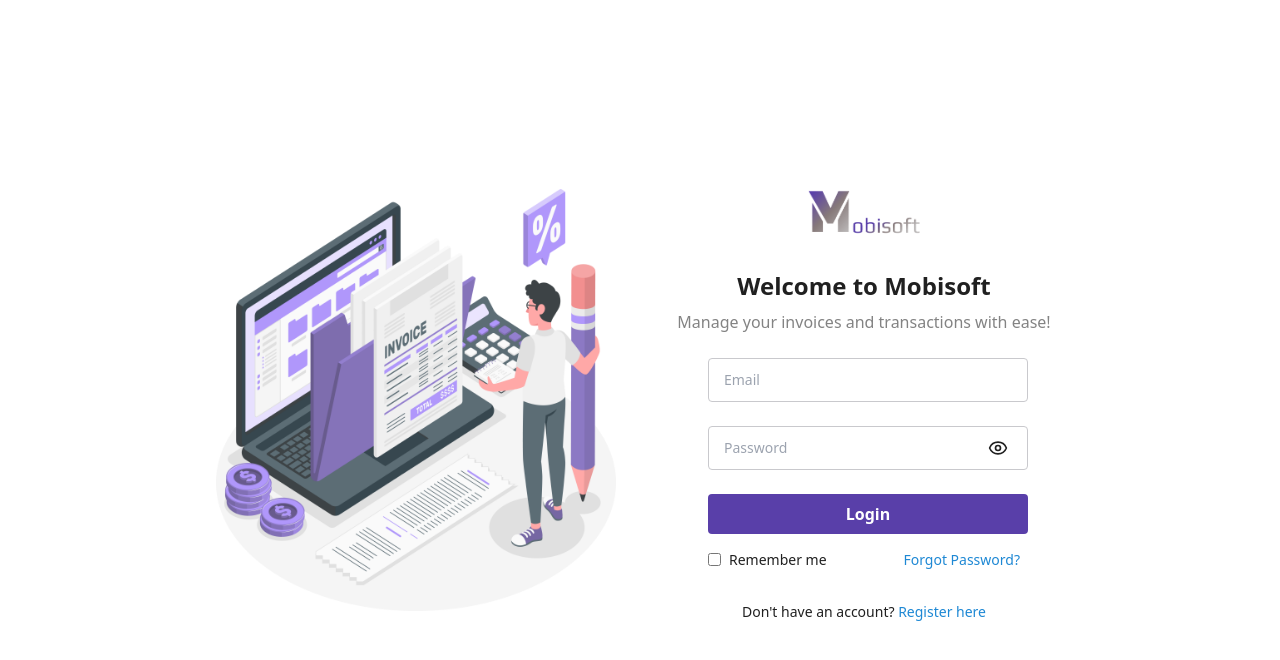
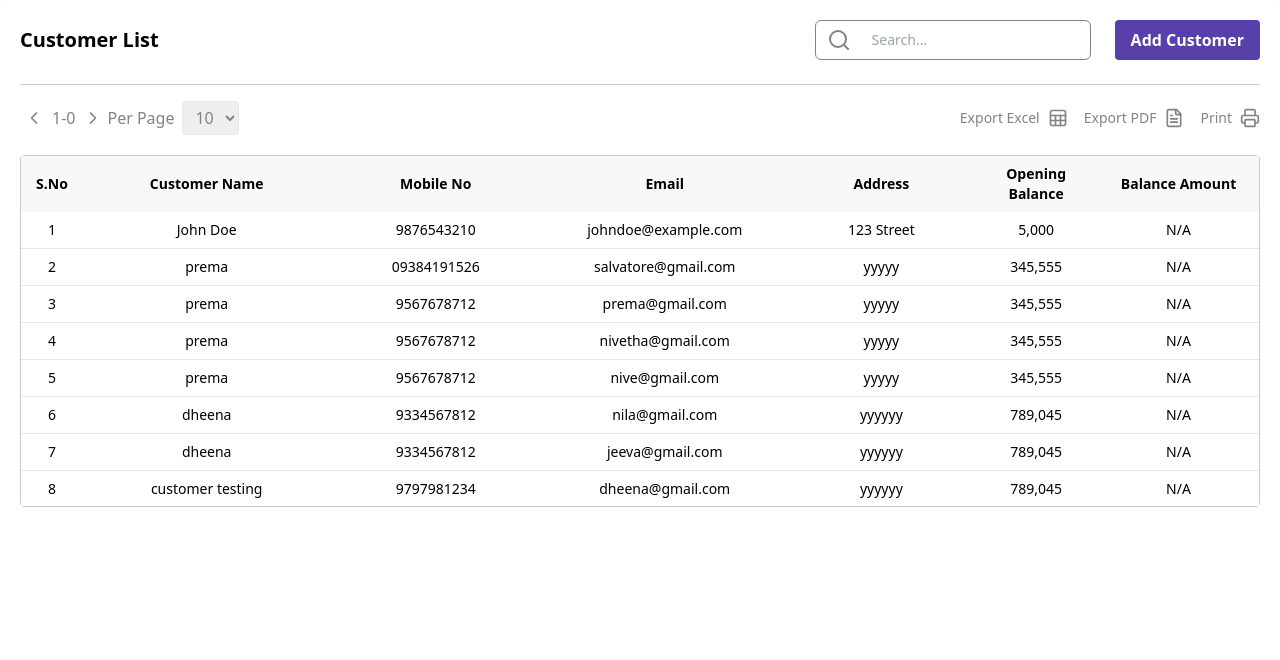
Before and after one commit to NazrinAcademy/BMA_Branch, a React (Vite) app: page / in a window 1280 px wide. Before the commit this address led to /login. Shown: the top 660 px of the page. Built offline with nearby package versions, Linux system fonts and the light colour scheme.

Commit message:
6-3-2025 customer page updated

```diff
--- a/package.json
+++ b/package.json
@@ -18,6 +18,7 @@
     "react-barcode": "^1.5.3",
     "react-datepicker": "^7.6.0",
     "react-dom": "^18.3.1",
+    "react-redux": "^9.2.0",
     "react-router-dom": "^7.1.4",
     "react-select": "^5.9.0",
     "react-to-print": "^3.0.5",
--- a/src/App.jsx
+++ b/src/App.jsx
@@ -1,14 +1,16 @@
 import React from 'react'
 // import '../src/App.css'
-import Route1 from './components/Routes/Route1'
+// import Route1 from './components/Routes/Route1'
 import { Provider } from 'react-redux'
 import store from './redux/Store'
+import Customer from '../src/components/Pages/Contacts/Customer'
 
 const App = () => {
   return (
     <div>
       <Provider store={store}>
-      <Route1/>
+      {/* <Route1/> */}
+      <Customer/>
       </Provider>
     </div>
   )
--- a/src/components/Pages/Contacts/Customer.jsx
+++ b/src/components/Pages/Contacts/Customer.jsx
@@ -163,33 +163,42 @@
 	const { userDetails } = useSelector((state) => state.auth);
 	const [Customers, setCustomers] = useState(allCustomers);
 
+
+	//------------ edit and context menu states:
+	const [editRowId, setEditRowId] = useState(null);
+	const [editData, setEditData] = useState({});
+	const [editDropdown, setEditDropdown] = useState(null);
+	const inputRef = useRef(null);
+
+
 	const [perPage, setPerPage] = useState(10);
 	const [currentPage, setCurrentPage] = useState(1);
 	const [searchQurey, setsearchQurey] = useState("");
 
 	// -----------------------Edit,Delete,View Function--------------------------
-	const [editDropdown, setEditDropdown] = useState(null);
 	const [editingCustomer, setEditingCustomer] = useState(null);
 	const [editUpdateCustomer, setUpdateCustomer] = useState({});
 	const [showSuccessMessage, setShowSuccessMessage] = useState(false);
 	const [successMsg, setSuccessMsg] = useState({ create: "", update: "" })
+	const [loading, setLoading] = useState({ isLoading: false, message: "" });
+
+
 	const [deleteMessage, setDeleteMessage] = useState(false);
 	const [selectedRowId, setSelectedRowId] = useState(null);
 	const [filteredCustomers, setFilteredCustomers] = useState([]);
-	const inputRef = useRef(null);
 
-	useEffect(() => {
-		const handlePressOutside = (event) => {
-			if (editDropdown && !event.target.closest(".context-dropdown")) {
-				setEditDropdown(null);
-			}
-		};
+	// useEffect(() => {
+	// 	const handlePressOutside = (event) => {
+	// 		if (editDropdown && !event.target.closest(".context-dropdown")) {
+	// 			setEditDropdown(null);
+	// 		}
+	// 	};
 
-		document.addEventListener("click", handlePressOutside);
-		return () => {
-			document.removeEventListener("click", handlePressOutside);
-		};
-	}, [editDropdown]);
+	// 	document.addEventListener("click", handlePressOutside);
+	// 	return () => {
+	// 		document.removeEventListener("click", handlePressOutside);
+	// 	};
+	// }, [editDropdown]);
 
 	useEffect(() => {
 		setTimeout(() => {
@@ -198,25 +207,27 @@
 		}, 2000);
 	}, [showSuccessMessage, successMsg?.create]);
 
-	const handleEditing = (tableData) => {
-		setEditingCustomer(tableData.id);
 
-		if (!tableData.address.includes(tableData.area)) {
-			setUpdateCustomer({
-				...tableData,
-				address: `${tableData.area}, ${tableData.state}, ${tableData.pinCode}`,
-			});
-		} else {
-			setUpdateCustomer(tableData);
-		}
-	};
 
-	const handleInputChanges = (e, field) => {
-		setUpdateCustomer({
-			...editUpdateCustomer,
-			[field]: e.target.value,
-		});
-	};
+	// const handleEditing = (tableData) => {
+	// 	setEditingCustomer(tableData.id);
+
+	// 	if (!tableData.address.includes(tableData.area)) {
+	// 		setUpdateCustomer({
+	// 			...tableData,
+	// 			address: `${tableData.area}, ${tableData.state}, ${tableData.pinCode}`,
+	// 		});
+	// 	} else {
+	// 		setUpdateCustomer(tableData);
+	// 	}
+	// };
+
+	// const handleInputChanges = (e, field) => {
+	// 	setUpdateCustomer({
+	// 		...editUpdateCustomer,
+	// 		[field]: e.target.value,
+	// 	});
+	// };
 
 	// --------- update function:
 	const handleUpdate = () => {
@@ -255,10 +266,10 @@
 		}
 	};
 
-	const handleRightClick = (event, tableData) => {
-		event.preventDefault();
-		setEditDropdown({ x: event.pageX, y: event.pageY, tableData });
-	};
+	// const handleRightClick = (event, tableData) => {
+	// 	event.preventDefault();
+	// 	setEditDropdown({ x: event.pageX, y: event.pageY, tableData });
+	// };
 
 	//----------- delete function:
 
@@ -411,6 +422,7 @@
 	};
 
 	const getDetails = useCallback(() => {
+		setLoading({ isLoading: true, message: "Fetching customer details..." });
 		const config = {
 			headers: {
 				"Content-Type": "application/json",
@@ -422,10 +434,12 @@
 			(res) => {
 				console.log("customer response",res?.data?.Customer)
 				setCustomers(res?.data?.Customer)
+				setLoading({ isLoading: false, message: "" });
 
 			},
 			(err) => {
 				console.log(err)
+				setLoading({ isLoading: false, message: "Failed to fetch data" });
 			}
 		);
 
@@ -623,7 +637,7 @@
 					</div>
 
 					{/*---------------------- Context Dropdown (Right Click)------------------------ */}
-					{editDropdown && (
+					{/* {editDropdown && (
 						<div
 							className="absolute z-100 bg-white shadow-md border rounded"
 							style={{ top: editDropdown.y, left: editDropdown.x }}>
@@ -643,7 +657,7 @@
 								</li>
 							</ul>
 						</div>
-					)}
+					)} */}
 
 					{/* ----------------------------Success Message Model------------------------------ */}
 					{showSuccessMessage && (
@@ -708,7 +722,18 @@
 						</div>
 					)}
 				{/* </div> */}
-				<CustomerTable Customers={Customers}/>
+				<CustomerTable
+					Customers={Customers}
+					editRowId={editRowId}
+					setEditRowId={setEditRowId}
+					editData={editData}
+					setEditData={setEditData}
+					editDropdown={editDropdown}
+					setEditDropdown={setEditDropdown}
+					inputRef={inputRef}
+					setLoading={setLoading}
+					setSuccessMsg={setSuccessMsg}
+				 />
 
 				{showModal && (
 					<div className="fixed inset-0 bg-black bg-opacity-30 flex items-center justify-center">
--- a/src/components/Pages/Contacts/CustomerDetails/customerTable.jsx
+++ b/src/components/Pages/Contacts/CustomerDetails/customerTable.jsx
@@ -1,72 +1,236 @@
-import React, { useState } from "react";
+import React, { useState, useEffect, useRef } from "react";
 
-const CustomerTable = ({Customers}) => {
-      const [editRowId, setEditRowId] = useState(null);
+const CustomerTable = ({
+	Customers,
+	editRowId,
+	setEditRowId,
+	editData,
+	setEditData,
+	editDropdown,
+	setEditDropdown,
+	inputRef,
+  setLoading,
+  setSuccessMsg,
+}) => {
 
-  console.log("customertable data",Customers)
+	const menuRef = useRef(null);
+	const inputRefs = useRef({});
+
+	useEffect(() => {
+		if (editRowId && inputRefs.current[editRowId]) {
+		  inputRefs.current[editRowId].focus();
+		}
+	  }, [editRowId]);
+
+	// ----------- function to right click menu:
+	const handleRightClick = (event, customer) => {
+		event.preventDefault();
+		const tableContainer = event.target.closest("table").getBoundingClientRect();
+
+		setEditDropdown({
+		  x: event.clientX - tableContainer.left,
+		  y: event.clientY - tableContainer.top,
+		  data: customer,
+		});
+	  };
+
+
+	// ------------ function to detect clicking outside:
+	useEffect(() => {
+		const handleClickOutside = (event) => {
+			if (menuRef.current && !menuRef.current.contains(event.target)) {
+				setEditDropdown(null);
+			}
+		};
+
+		document.addEventListener("mousedown", handleClickOutside);
+		return () => document.removeEventListener("mousedown", handleClickOutside);
+	}, []);
+
+	// ------------- function to edit mode:
+	const handleEditing = (customer) => {
+		setEditRowId(customer.Customer_id);
+		setEditData(customer);
+		setEditDropdown(null);
+
+		setTimeout(() => inputRef.current?.focus(), 0);
+	};
+	// -------------- function to input change:
+	const handleInputChange = (e, field) => {
+		setEditData({
+			...editData,
+			[field]: e.target.value,
+		});
+	};
+
+	// -------------- function to handle saving the edit:
+	const handleUpdate = () => {
+    if (!editRowId) return;
+
+    setLoading({ isLoading: true, message: "Updating customer..." });
+
+    const config = {
+        headers: {
+            "Content-Type": "application/json",
+            Authorization: `Bearer ${userDetails?.access_token}`,
+        },
+    };
+
+    CustomerUpdate(
+        { id: editRowId, ...editData },
+        config,
+        (res) => {
+            setFilteredCustomers((prevCustomers) =>
+                prevCustomers.map((customer) =>
+                    customer.Customer_id === editRowId ? { ...customer, ...editData } : customer
+                )
+            );
+            setSuccessMsg((prevState) => ({ ...prevState, create: true }));
+            setLoading({ isLoading: false, message: "" });
+            setEditRowId(null);
+        },
+        (err) => {
+            console.log(err);
+            alert("Update failed");
+            setLoading({ isLoading: false, message: "" });
+        }
+    );
+};
+
+
+	const handleKeyDown = (e) => {
+		if (e.key === "Enter") {
+			console.log("Updated Date:", editData);
+			setEditRowId(null);
+			handleUpdate();
+		};
+	};
+
+	console.log("customertable data", Customers)
+
 	return (
 		<>
+			<div className="relative">
 				<div className="mt-5 rounded border border-[#c9c9cd]">
 					<div className="max-h-[350px] overflow-y-auto">
 					<table className="w-full">
             <thead className="sticky top-0 bg-[#f8f8f8]">
               <tr className="text-left">
-								<th className="p-2 text-center text-sm font-semibold w-[5%]">
-									S.No
-								</th>
-								<th className="p-2 text-center text-sm font-semibold w-[20%]">
-									Customer Name
-								</th>
-								<th className="p-2 text-center text-sm font-semibold w-[17%]">
-									Mobile No
-								</th>
-								<th className="p-2 text-center text-sm font-semibold w-[20%]">
-									Email
-								</th>
-								<th className="p-2 text-center text-sm font-semibold w-[15%]">
-									Address
-								</th>
-								<th className="p-2 text-center text-sm font-semibold w-[10%]">
-									Opening Balance
-								</th>
-								<th className="p-2 text-center text-sm font-semibold w-[13%]">
-									Balance Amount
-								</th>
+                <th className="p-2 text-center text-sm font-semibold w-[5%]">S.No</th>
+                <th className="p-2 text-center text-sm font-semibold w-[20%]">Customer Name</th>
+                <th className="p-2 text-center text-sm font-semibold w-[17%]">Mobile No</th>
+                <th className="p-2 text-center text-sm font-semibold w-[20%]">Email</th>
+                <th className="p-2 text-center text-sm font-semibold w-[15%]">Address</th>
+                <th className="p-2 text-center text-sm font-semibold w-[10%]">Opening Balance</th>
+                <th className="p-2 text-center text-sm font-semibold w-[13%]">Balance Amount</th>
               </tr>
             </thead>
             <tbody>
               {Customers.length > 0 ? (
                 Customers.map((customer, index) => (
-                  <>{console.log("mapping functions",customer)}
                   <tr
-										className="text-center bg-white border-b"
-										key={customer.Customer_id}>
+                    key={customer.Customer_id}
+                    onClick={() => handleEditing(customer)}
+                    onContextMenu={(e) => handleRightClick(e, customer)}
+                    className="text-center bg-white border-b cursor-pointer"
+                  >
                     <td className="p-2 text-sm w-[5%]">{index + 1}</td>
+
+                    {/* Customer Name */}
                     <td className="p-2 text-sm w-[20%]">
-											{customer.customer_name}
+                      {editRowId === customer.Customer_id ? (
+                        <input
+                          ref={(el) => (inputRefs.current[customer.Customer_id] = el)}
+                          className="text-center w-full px-2 py-1 focus:outline-none border border-gray-300"
+                          type="text"
+                          value={editData.customer_name || ""}
+                          onChange={(e) => handleInputChange(e, "customer_name")}
+                          onKeyDown={handleKeyDown}
+                        />
+                      ) : (
+                        customer.customer_name
+                      )}
                     </td>
+
+                    {/* Mobile No */}
                     <td className="p-2 text-sm w-[17%]">
-											{customer.Mobile_no}
+                      {editRowId === customer.Customer_id ? (
+                        <input
+                          className="text-center w-full px-2 py-1 focus:outline-none border border-gray-300"
+                          type="text"
+                          value={editData.Mobile_no || ""}
+                          onChange={(e) => handleInputChange(e, "Mobile_no")}
+                          onKeyDown={handleKeyDown}
+                        />
+                      ) : (
+                        customer.Mobile_no
+                      )}
                     </td>
-										<td className="p-2 text-sm w-[20%]">{customer.email}</td>
-										<td className="p-2 text-sm break-words whitespace-normal w-[15%]">
-											{customer.address}
+
+                    {/* Email */}
+                    <td className="p-2 text-sm w-[20%]">
+                      {editRowId === customer.Customer_id ? (
+                        <input
+                          className="text-center w-full px-2 py-1 focus:outline-none border border-gray-300"
+                          type="text"
+                          value={editData.email || ""}
+                          onChange={(e) => handleInputChange(e, "email")}
+                          onKeyDown={handleKeyDown}
+                        />
+                      ) : (
+                        customer.email
+                      )}
                     </td>
+
+                    {/* Address */}
+                    <td className="p-2 text-sm w-[15%]">
+                      {editRowId === customer.Customer_id ? (
+                        <input
+                          className="text-center w-full px-2 py-1 focus:outline-none border border-gray-300"
+                          type="text"
+                          value={editData.address || ""}
+                          onChange={(e) => handleInputChange(e, "address")}
+                          onKeyDown={handleKeyDown}
+                        />
+                      ) : (
+                        customer.address
+                      )}
+                    </td>
+
+                    {/* Opening Balance */}
                     <td className="p-2 text-sm w-[10%]">
-											{customer.opening_balance.toLocaleString()}
+                      {editRowId === customer.Customer_id ? (
+                        <input
+                          className="text-center w-full px-2 py-1 focus:outline-none border border-gray-300"
+                          type="text"
+                          value={editData.opening_balance || ""}
+                          onChange={(e) => handleInputChange(e, "opening_balance")}
+                          onKeyDown={handleKeyDown}
+                        />
+                      ) : (
+                        customer.opening_balance.toLocaleString()
+                      )}
                     </td>
+
+                    {/* Balance Amount */}
                     <td className="p-2 text-sm w-[13%]">
-											{customer.balance_amount !== null
-												? customer.balance_amount.toLocaleString()
-												: "N/A"}
+                      {editRowId === customer.Customer_id ? (
+                        <input
+                          className="text-center w-full px-2 py-1 focus:outline-none border border-gray-300"
+                          type="text"
+                          value={editData.balance_amount || ""}
+                          onChange={(e) => handleInputChange(e, "balance_amount")}
+                          onKeyDown={handleKeyDown}
+                        />
+                      ) : (
+                        customer.balance_amount !== null ? customer.balance_amount.toLocaleString() : "N/A"
+                      )}
                     </td>
-									</tr></>
+                  </tr>
                 ))
               ) : (
                 <tr>
-									<td
-										colSpan="7"
-										className="p-4 text-center text-sm text-[#202020]">
+                  <td colSpan="7" className="p-4 text-center text-sm text-[#202020]">
                     Your table is ready! Start adding data to see it here.
                   </td>
                 </tr>
@@ -75,6 +239,27 @@
           </table>
           </div>
 				</div>
+
+				{/* Context Menu */}
+				{editDropdown && (
+					<div
+						className="absolute z-50 bg-white shadow-md border rounded"
+						style={{
+							top: editDropdown.y,
+							left: editDropdown.x
+						}}
+					>
+						<ul>
+							<li className="px-6 py-2 hover:bg-gray-100 cursor-pointer">View</li>
+							<li onClick={() => handleEditing(editDropdown.data)} className="px-6 py-2 hover:bg-gray-100 cursor-pointer">
+								Edit
+							</li>
+							<li onClick={() => handledelete(editDropdown.data)} className="px-6 py-2 hover:bg-gray-100 cursor-pointer">Delete</li>
+						</ul>
+					</div>
+				)}
+
+			</div>
 		</>
 	);
 };
--- a/src/components/Pages/Contacts/Supplier.jsx
+++ b/src/components/Pages/Contacts/Supplier.jsx
@@ -496,9 +496,9 @@
 
   }, [userDetails?.access_token])
 
-  // useEffect(() => {
-  //   getDetails();
-  // }, [getDetails]);
+  useEffect(() => {
+    getDetails();
+  }, [getDetails]);
 
 
 
```
Also changed, not shown: 1 other file (tests, documents, lock files or other folders). Lines whose indentation alone changed are shown as unchanged.
